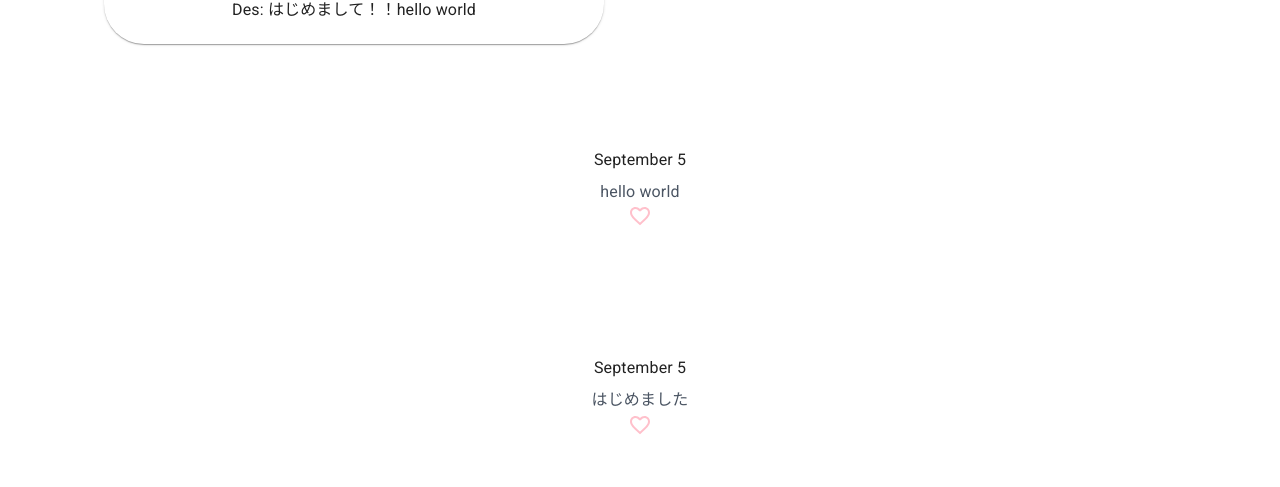
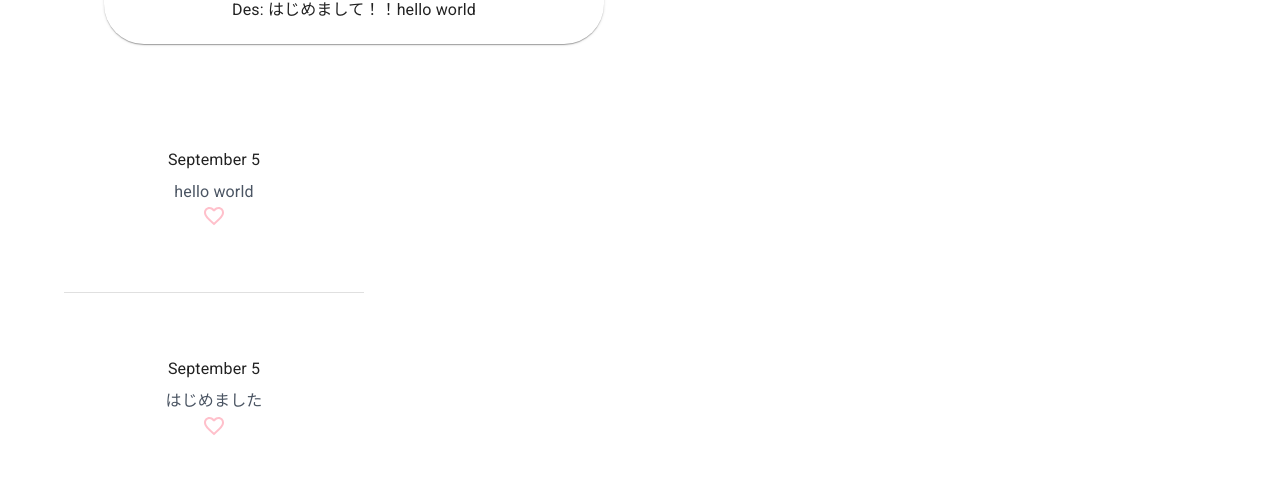
Before and after one commit to ecper/42-student-profile, a Next.js app: page /user/001 in a window 1280 px wide. Shown: the part 465-952 px from the top of the page. Built offline with nearby package versions, Linux system fonts and the light colour scheme.

Commit message:
add divider to post list

```diff
--- a/src/sections/user/view/user-profile-view.tsx
+++ b/src/sections/user/view/user-profile-view.tsx
@@ -1,6 +1,6 @@
 import { User } from "@/interfaces/user";
 import UserProfile from "../user-profile";
-import { Container } from "@mui/material";
+import { Container, Divider } from "@mui/material";
 import PostView from "@/sections/posts/post-view";
 
 type Props = {
@@ -13,11 +13,16 @@ export default function UserProfileView({ user }: Props) {
   }
 
   return (
-    <Container>
+    <Container className="flex flex-col items-start">
       <UserProfile user={user} />
-      {user.userPosts.map((post, i) => (
-        <PostView key={i} post={post} />
-      ))}
+      <div className="w-full flex flex-col items-start" style={{width: 300}}>
+        {user.userPosts.map((post, i) => (
+          <div key={i}>
+              <PostView key={i} post={post} />
+              <Divider/>
+          </div>
+        ))}
+      </div>
     </Container>
   );
 }
```
